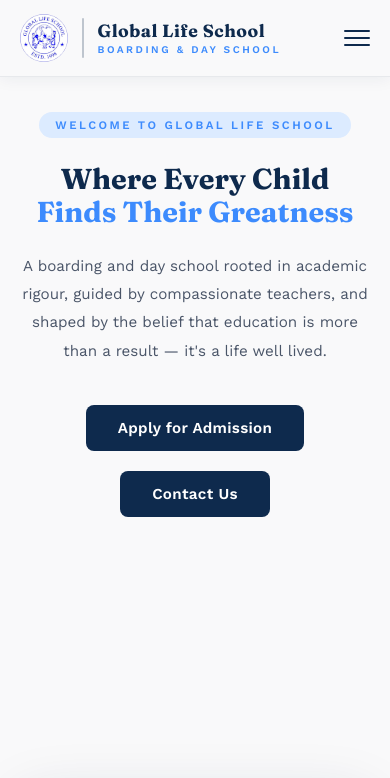
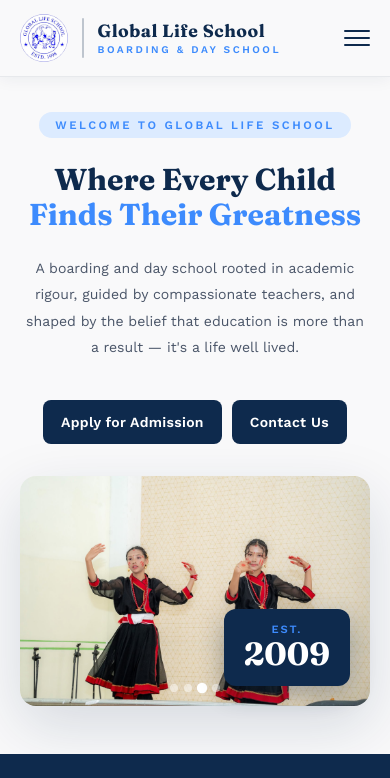
Before and after one commit to swikar-napit/globallife-web, a React (Vite) app: page / in a window 390 px wide. Shown: the top 778 px of the page. Built offline with nearby package versions, Linux system fonts and the light colour scheme.

Commit message:
improved hero section

```diff
--- a/src/index.css
+++ b/src/index.css
@@ -508,8 +508,7 @@ body {
 }
 
 .hero-content {
-  flex: 1 1 320px;
-  min-width: 260px;
+  flex: 1 1 45%;
   max-width: 580px;
 }
 
@@ -528,7 +527,7 @@ body {
 
 .hero-heading {
   font-family: 'Fraunces', serif;
-  font-size: clamp(2.1rem, 1.5rem + 2.2vw, 3.2rem);
+  font-size: clamp(1.8rem, 1.4rem + 2vw, 3.2rem);
   font-weight: 700;
   color: var(--navy);
   line-height: 1.15;
@@ -540,7 +539,7 @@ body {
 }
 
 .hero-subtext {
-  font-size: clamp(0.95rem, 0.9rem + 0.2vw, 1.05rem);
+  font-size: clamp(0.88rem, 0.8rem + 0.2vw, 1.05rem);
   color: #4A5568;
   line-height: 1.85;
   margin-bottom: 40px;
@@ -550,23 +549,25 @@ body {
 .hero-actions {
   display: flex;
   align-items: center;
-  gap: 20px;
-  flex-wrap: wrap;
+  gap: clamp(10px, 1.5vw, 20px);
+  flex-wrap: nowrap;
 }
 
 .hero-btn-primary {
   display: inline-flex;
   align-items: center;
+  justify-content: center;
   background: var(--navy);
   color: #fff;
   font-family: 'Work Sans', sans-serif;
   font-weight: 600;
-  font-size: 0.95rem;
-  padding: 14px 32px;
+  font-size: clamp(0.8rem, 0.85rem + 0.1vw, 0.95rem);
+  padding: 14px clamp(18px, 2.5vw, 32px);
   border-radius: 8px;
   text-decoration: none;
   transition: background 0.3s ease, transform 0.2s ease, box-shadow 0.3s ease;
   letter-spacing: 0.3px;
+  white-space: nowrap;
 }
 
 .hero-btn-primary:hover {
@@ -578,29 +579,23 @@ body {
 .hero-btn-secondary {
   display: inline-flex;
   align-items: center;
-  gap: 8px;
+  justify-content: center;
+  gap: 6px;
   color: var(--navy);
   font-family: 'Work Sans', sans-serif;
   font-weight: 600;
-  font-size: 0.95rem;
+  font-size: clamp(0.8rem, 0.85rem + 0.1vw, 0.95rem);
   text-decoration: none;
-  padding-bottom: 2px;
-  border-bottom: 2px solid var(--navy);
-  transition: color 0.2s ease, border-color 0.2s ease;
+  padding: 14px clamp(18px, 2.5vw, 32px);
+  border-radius: 8px;
+  border: 2px solid var(--navy);
+  transition: all 0.2s ease;
+  white-space: nowrap;
 }
 
 .hero-btn-secondary:hover {
-  color: var(--blue-accent);
-  border-color: var(--blue-accent);
-}
-
-.hero-btn-secondary::after {
-  content: "→";
-  transition: transform 0.2s ease;
-}
-
-.hero-btn-secondary:hover::after {
-  transform: translateX(4px);
+  color: #fff;
+  background: var(--navy);
 }
 
 .hero-image-placeholder {
@@ -732,6 +727,7 @@ body {
   color: var(--navy);
   font-style: italic;
   font-weight: 500;
+  color: var(--navy);
 }
 
 .home-about-copy {
@@ -781,29 +777,20 @@ body {
 @media (max-width: 1300px) {
   .hero {
     overflow-x: hidden;
-    gap: 32px;
+    gap: clamp(20px, 3vw, 40px);
     padding: clamp(32px, 4vw, 60px) clamp(20px, 3vw, 48px);
     align-items: center;
   }
-
-  .hero-content {
-    flex: 1 1 260px;
-    min-width: 220px;
-  }
-
-  .hero-heading {
-    font-size: clamp(1.8rem, 2.8vw, 2.6rem);
-  }
-}
-
-@media (max-width: 600px) {
+}
+
+@media (max-width: 768px) {
   .hero {
     flex-direction: column;
     align-items: center;
     text-align: center;
     padding: 36px 20px 48px;
     min-height: auto;
-    gap: 28px;
+    gap: 32px;
     overflow-x: hidden;
   }
 
@@ -816,7 +803,7 @@ body {
 
   .hero-image-wrap {
     width: 100%;
-    max-width: 500px;
+    max-width: 540px;
     flex: none;
     margin: 0 auto;
     order: 2;
@@ -824,8 +811,6 @@ body {
 
   .hero-slideshow {
     width: 100%;
-    max-width: 500px;
-    aspect-ratio: 700 / 460;
     height: auto;
   }
 
@@ -837,6 +822,7 @@ body {
 
   .hero-actions {
     justify-content: center;
+    flex-wrap: wrap;
   }
 }
 
@@ -881,20 +867,17 @@ body {
 .hero-slideshow {
   position: relative;
   width: 100%;
-  max-width: 700px;
   aspect-ratio: 700 / 460;
-  height: auto;
   border-radius: 16px;
   overflow: hidden;
   border: none;
   box-shadow: 0 20px 60px rgba(14, 42, 77, 0.15);
-  flex-shrink: 1;
 }
 
 .hero-image-wrap {
-  flex: 0 1 700px;
+  flex: 1 1 50%;
+  max-width: 700px;
   width: 100%;
-  max-width: 700px;
   display: flex;
   justify-content: center;
   align-items: center;
```
